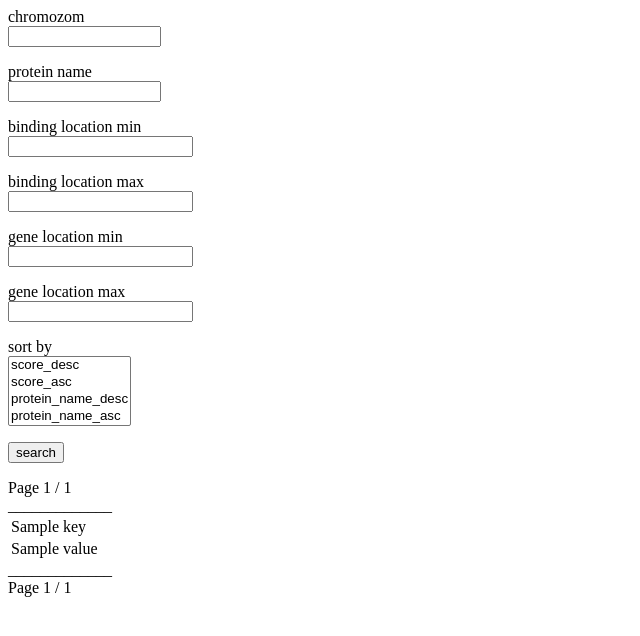
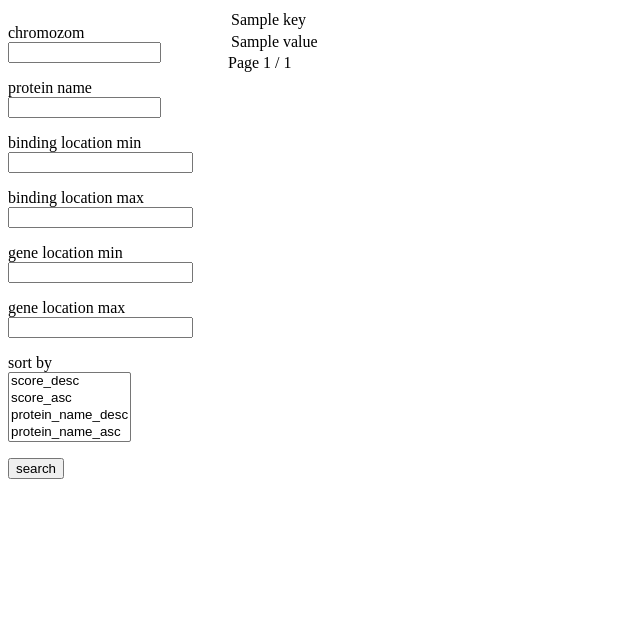
Before and after one commit to ML-Bioinfo-CEITEC/genome_browser, a Flask app: template api/templates/test.html in a window 1280 px wide. Shown: the top 636 px of the page, without its empty margins (0-640 px from the left). Run offline with Flask 2, Linux system fonts and the light colour scheme; tables that the repository leaves empty hold one stand-in row (values such as "Sample post"); the template is opened without the code that fills it: values that come from a table or form of the project are taken from there, most other values are stand-ins (such as "Sample title", 1, 10 or a date in 2020).

Commit message:
Make FE pretty

```diff
--- a/api/routes.py
+++ b/api/routes.py
@@ -94,11 +94,9 @@ def search():
    if(sortby == 'score_asc'): query = query.order_by(BindingSiteModel.score.asc())
    if(sortby == 'protein_name_asc'): query = query.order_by(BindingSiteModel.protein_name.asc())
 
-
    # print(query)
 
-
-   pagination = query.paginate(page=page, per_page = 15)
+   pagination = query.paginate(page=page, per_page = 25)
    # print(len(pagination.items))
 
    if(len(pagination.items) == 0):
--- a/api/templates/test.html
+++ b/api/templates/test.html
@@ -3,6 +3,8 @@
         <title>Gene search</title>
     </head>
     <body>
+        <div style="width: 100%">
+            <div style="width:200px; float: left;">
                 <form method="POST" action="" nonvalidate>
                     {{ form.hidden_tag() }}
                     <p>
@@ -35,14 +37,8 @@
                     </p>
                     <p>{{form.submit()}}</p>
                 </form>
-        {%if has_prev %}
-        <a href="{{ prev_page_url }}">PREVIOUS</a>
-        {% endif %}
-        {%if has_next %}
-        <a href="{{ next_page_url }}">NEXT</a>
-        {% endif %}
-        <div>Page {{page}} / {{pages}}</div>
-        <div>_____________</div>
+            </div>
+            <div style="margin-left: 220px;">
                 <table style="width:100%">
 
                     <tbody>
@@ -60,7 +56,6 @@
                         {% endfor %}
                     </tbody>
                 </table>
-        <div>_____________</div>
                 {%if has_prev %}
                 <a href="{{ prev_page_url }}">PREVIOUS</a>
                 {% endif %}
@@ -68,5 +63,7 @@
                 <a href="{{ next_page_url }}">NEXT</a>
                 {% endif %}
                 <div>Page {{page}} / {{pages}}</div>
+            </div>
+        </div>
     </body>
 </html>
```
Lines whose indentation alone changed are shown as unchanged.
